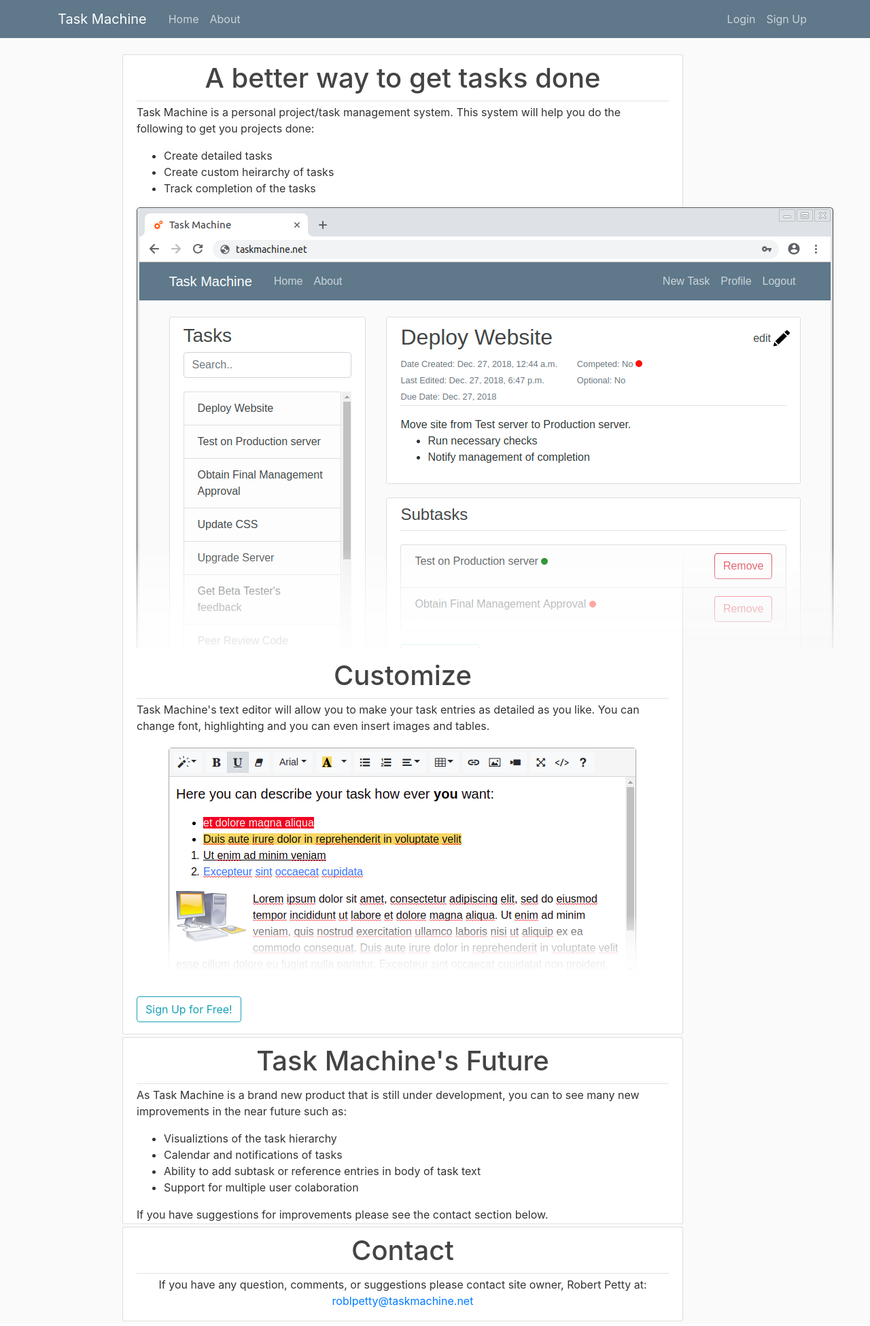
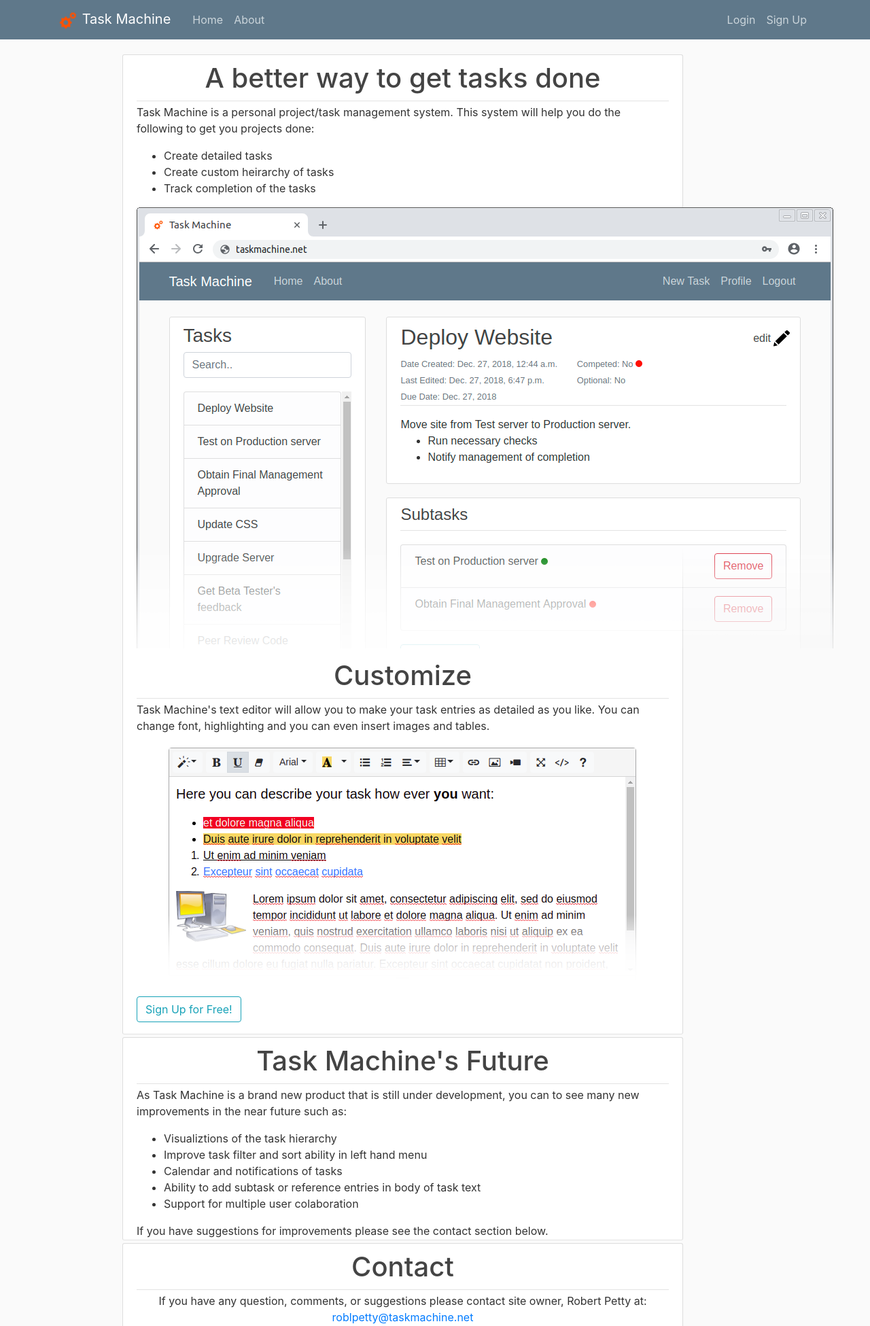
Before and after one commit to roblpetty/TaskMachine, a Django app: template tasks/templates/tasks/about.html in a window 1280 px wide. Shown: the top 1951 px of the page at 68% size. Run offline with Django 3.2, Linux system fonts and the light colour scheme; the template is opened without the code that fills it, so the values that code supplies are empty; some libraries are stand-ins or nearby versions.

Commit message:
added logo to base and added to Future section of About Page

```diff
--- a/tasks/templates/tasks/about.html
+++ b/tasks/templates/tasks/about.html
@@ -46,6 +46,7 @@
             As Task Machine is a brand new product that is still under development, you can to see many new improvements in the near future such as:
             <ul>
                 <li>Visualiztions of the task hierarchy</li>
+                <li>Improve task filter and sort ability in left hand menu</li>
                 <li>Calendar and notifications of tasks</li>
                 <li>Ability to add subtask or reference entries in body of task text</li>
                 <li>Support for multiple user colaboration</li>
--- a/tasks/templates/tasks/base.html
+++ b/tasks/templates/tasks/base.html
@@ -23,7 +23,10 @@
     <header class="site-header">
         <nav class="navbar navbar-expand-md navbar-dark bg-steel fixed-top">
             <div class="container">
-                <a class="navbar-brand mr-4" href="{% url 'tasks-home' %}">Task Machine</a>
+                <a class="navbar-brand mr-4" href="{% url 'tasks-home' %}">
+                    <img src="/media/gears.png" alt="Task Machine" width="30px">
+                    Task Machine
+                </a>
                 <button class="navbar-toggler" type="button" data-toggle="collapse" data-target="#navbarToggle" aria-controls="navbarToggle" aria-expanded="false" aria-label="Toggle navigation">
                     <span class="navbar-toggler-icon"></span>
                 </button>
```
Also changed, not shown: db.sqlite3, 1 other file.
